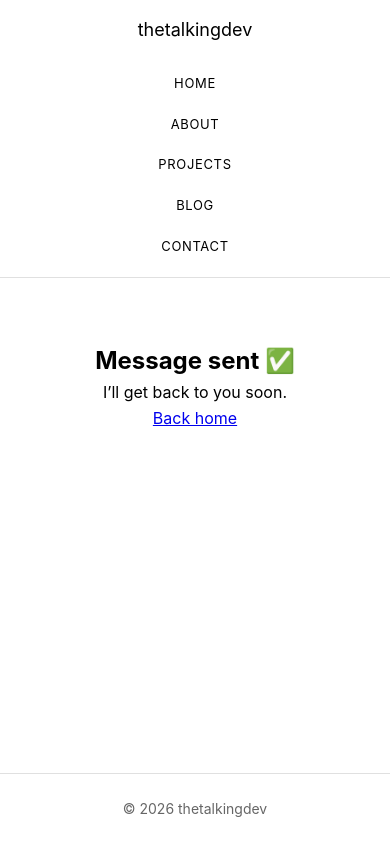
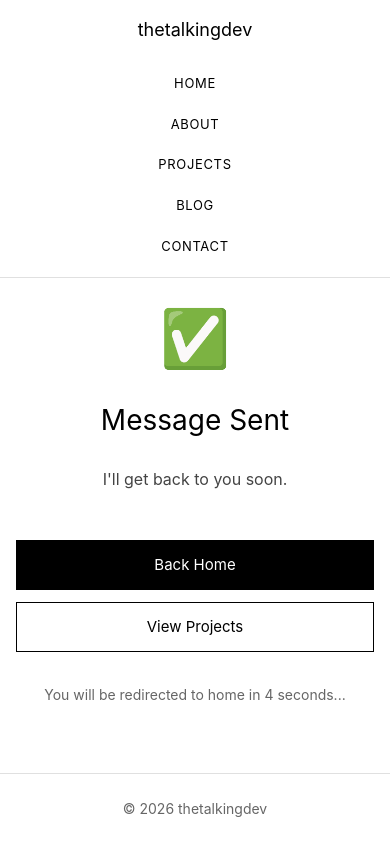
Before and after one commit to mahkzmi/thetalkingdev, a Django app: page /contact/success/ in a window 390 px wide. Run offline with Django 5.2, Linux system fonts and the light colour scheme.

Commit message:
fix success page

```diff
--- a/contact/templates/contact/success.html
+++ b/contact/templates/contact/success.html
@@ -1,9 +1,182 @@
 {% extends "base.html" %}
 
+{% block title %}Message Sent | thetalkingdev{% endblock %}
+
 {% block content %}
-<section style="text-align:center;margin:4rem;">
-    <h1>Message sent ✅</h1>
-    <p>I’ll get back to you soon.</p>
-    <a href="/">Back home</a>
+
+<style>
+    /* Success Page Styles */
+    .success {
+        max-width: 600px;
+        margin: 0 auto;
+        padding: 4rem 2rem;
+        animation: fadeIn 0.8s ease-out;
+        text-align: center;
+    }
+
+    @keyframes fadeIn {
+        from {
+            opacity: 0;
+        }
+        to {
+            opacity: 1;
+        }
+    }
+
+    .success-icon {
+        font-size: 4rem;
+        margin-bottom: 2rem;
+        line-height: 1;
+    }
+
+    .success-title {
+        font-size: 2.5rem;
+        font-weight: 400;
+        margin-bottom: 1.5rem;
+        color: #000000;
+    }
+
+    .success-message {
+        font-size: 1.125rem;
+        line-height: 1.6;
+        color: #444444;
+        margin-bottom: 3rem;
+    }
+
+    .success-actions {
+        display: flex;
+        gap: 1rem;
+        justify-content: center;
+        flex-wrap: wrap;
+        margin-top: 2rem;
+    }
+
+    .btn {
+        padding: 0.75rem 1.5rem;
+        text-decoration: none;
+        border: 1px solid #000000;
+        color: #000000;
+        font-size: 0.9375rem;
+        transition: all 0.2s ease;
+        background: transparent;
+        cursor: pointer;
+        display: inline-block;
+    }
+
+    .btn:hover {
+        background: #000000;
+        color: #ffffff;
+    }
+
+    .btn-primary {
+        background: #000000;
+        color: #ffffff;
+    }
+
+    .btn-primary:hover {
+        background: #333333;
+    }
+
+    /* Auto-redirect message */
+    .redirect-message {
+        font-size: 0.875rem;
+        color: #666666;
+        margin-top: 2rem;
+        cursor: pointer;
+        transition: color 0.2s ease;
+    }
+
+    .redirect-message:hover {
+        color: #000000;
+    }
+
+    /* Responsive */
+    @media (max-width: 768px) {
+        .success {
+            padding: 3rem 1.5rem;
+        }
+
+        .success-title {
+            font-size: 2rem;
+        }
+
+        .success-icon {
+            font-size: 3.5rem;
+        }
+    }
+
+    @media (max-width: 480px) {
+        .success {
+            padding: 2rem 1rem;
+        }
+
+        .success-title {
+            font-size: 1.75rem;
+        }
+
+        .success-message {
+            font-size: 1rem;
+        }
+
+        .success-actions {
+            flex-direction: column;
+            gap: 0.75rem;
+        }
+
+        .btn {
+            width: 100%;
+            text-align: center;
+        }
+    }
+</style>
+
+<section class="success">
+    <div class="success-icon">✅</div>
+
+    <h1 class="success-title">Message Sent</h1>
+
+    <div class="success-message">
+        <p>I'll get back to you soon.</p>
+    </div>
+
+    <div class="success-actions">
+        <a href="/" class="btn btn-primary">Back Home</a>
+        <a href="/projects/" class="btn">View Projects</a>
+    </div>
+
+    <div class="redirect-message" id="redirectTimer">
+        You will be redirected to home in <span id="countdown">10</span> seconds...
+    </div>
 </section>
+
+<script>
+    // Auto-redirect after 10 seconds
+    document.addEventListener('DOMContentLoaded', function() {
+        let seconds = 10;
+        const countdownElement = document.getElementById('countdown');
+        const redirectTimer = document.getElementById('redirectTimer');
+
+        if (!countdownElement || !redirectTimer) return;
+
+        const timer = setInterval(function() {
+            seconds--;
+            if (countdownElement) {
+                countdownElement.textContent = seconds;
+            }
+
+            if (seconds <= 0) {
+                clearInterval(timer);
+                window.location.href = '/';
+            }
+        }, 1000);
+
+        // Allow user to cancel auto-redirect by clicking
+        redirectTimer.addEventListener('click', function() {
+            clearInterval(timer);
+            this.innerHTML = 'Auto-redirect cancelled. You can use the buttons above.';
+            this.style.cursor = 'default';
+        });
+    });
+</script>
+
 {% endblock %}
```
